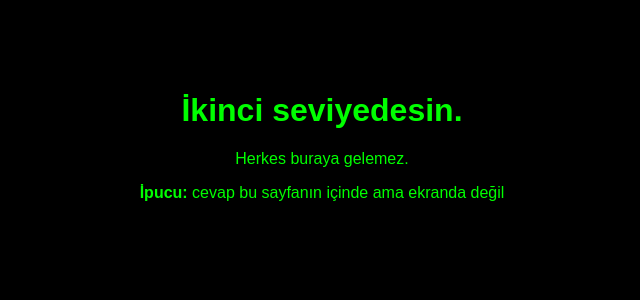
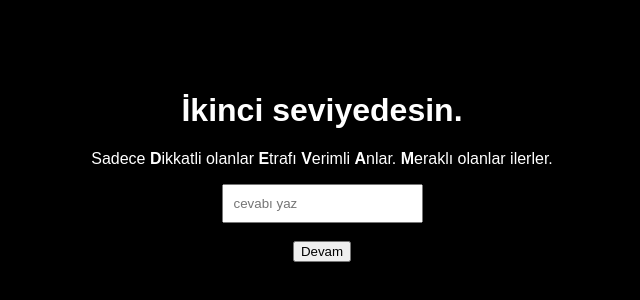
Before and after one commit to viaskon/shhhh, a plain HTML site: page bulmaca2.html in a window 1280 px wide. Shown: the part 148-448 px from the top of the page, without its empty margins (318-958 px from the left). Drawn offline with Linux system fonts and the light colour scheme.

Commit message:
Update bulmaca2.html

```diff
--- a/bulmaca2.html
+++ b/bulmaca2.html
@@ -4,14 +4,29 @@
   <meta charset="UTF-8">
   <title>Bulmaca 2</title>
 </head>
-<body style="background:black; color:lime; text-align:center; margin-top:30vh; font-family:Arial;">
+<body style="background:black; color:white; text-align:center; margin-top:30vh; font-family:Arial;">
 
   <h1>İkinci seviyedesin.</h1>
-  <p>Herkes buraya gelemez.</p>
 
-  <p><strong>İpucu:</strong> cevap bu sayfanın içinde ama ekranda değil</p>
+  <p>
+    Sadece <b>D</b>ikkatli olanlar <b>E</b>trafı <b>V</b>erimli <b>A</b>nlar.
+    <b>M</b>eraklı olanlar ilerler.
+  </p>
 
-  <!-- cevap: anahtar -->
+  <input id="cevap" placeholder="cevabı yaz" style="padding:10px;">
+  <br><br>
+  <button onclick="kontrol()">Devam</button>
+
+  <script>
+    function kontrol() {
+      let c = document.getElementById("cevap").value.toLowerCase();
+      if (c === "devam") {
+        window.location.href = "bulmaca3.html";
+      } else {
+        alert("olmadı ama yaklaştın");
+      }
+    }
+  </script>
 
 </body>
 </html>
```
